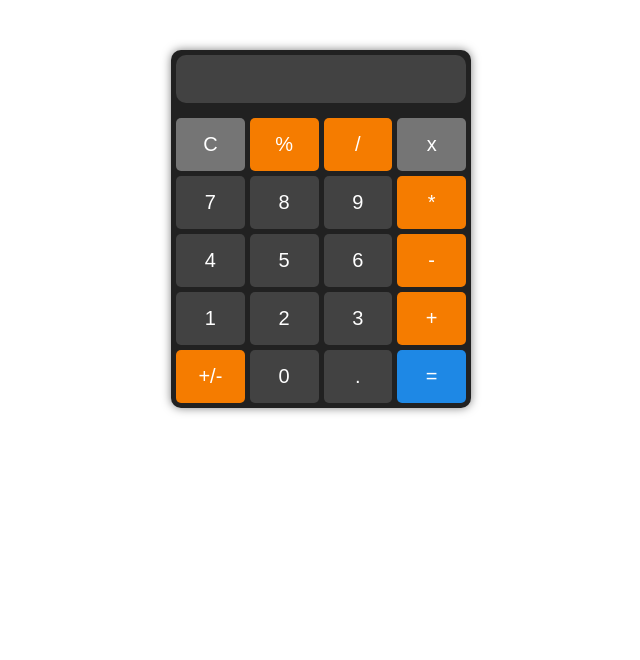
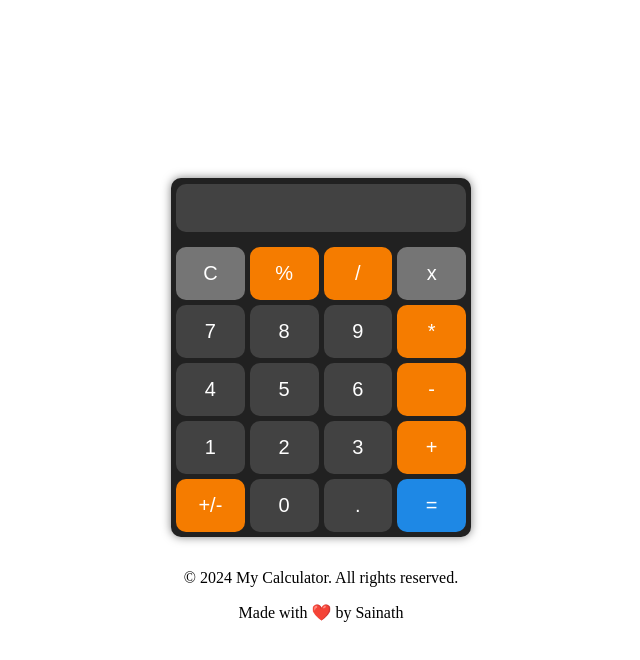
Before and after one commit to sainath161/CODSOFT, a plain HTML site: page Calculator/index.html in a window 1280 px wide. Shown: the whole page, without its empty margins (319-959 px from the left). Drawn offline with Linux system fonts and the light colour scheme.

Commit message:
calculator final

```diff
--- a/Calculator/index.html
+++ b/Calculator/index.html
@@ -34,6 +34,9 @@
       <button class="equals" onclick="calculateResult()">=</button>
     </div>
   </div>
+  <footer class="footer">
+    &copy; 2024 My Calculator. All rights reserved.<p> Made with ❤️ by Sainath</p>
+  </footer>
   <script src="script.js"></script>
 </body>
 
--- a/Calculator/style.css
+++ b/Calculator/style.css
@@ -1,6 +1,13 @@
+body {
+  display: flex;
+  flex-direction: column;
+  justify-content: center;
+  align-items: center;
+  min-height: 100vh;
+}
+
 .calculator {
   width: 300px;
-  margin: 50px auto;
   background-color: #212121;
   border-radius: 10px;
   box-shadow: 0px 0px 10px rgba(0, 0, 0, 0.5);
@@ -35,7 +42,7 @@ button {
   padding: 15px;
   font-size: 20px;
   border: none;
-  border-radius: 5px;
+  border-radius: 10px;
   background-color: #424242;
   color: #ffffff;
   cursor: pointer;
@@ -56,3 +63,8 @@ button:hover {
 .equals {
   background-color: #1e88e5;
 }
+
+footer {
+  margin-top: 2rem;
+  text-align: center;
+}
```
